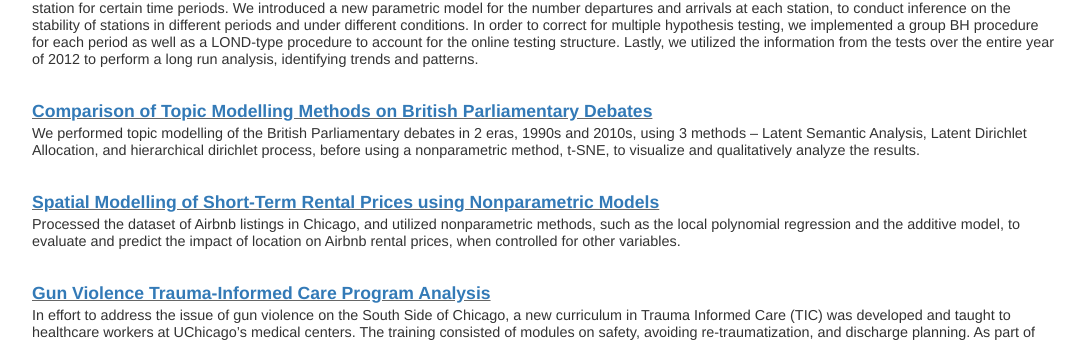
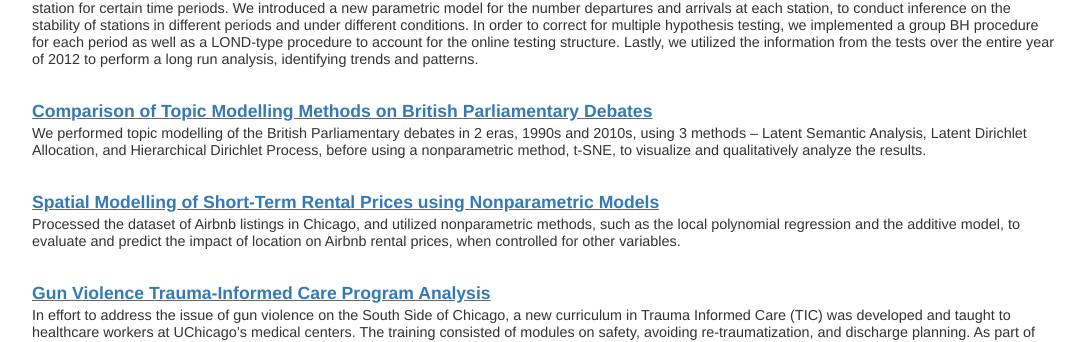
Before and after one commit to tanzhirong/tanzhirong.github.io, a Jekyll site: the page built from analytics/index.html, in a window 1280 px wide. Shown: the part 304-646 px from the top of the page, without its empty margins (96-1179 px from the left). Built offline with Jekyll 4.4.1, drawn with Linux system fonts in a browser that asks for light colours.

Commit message:
Update index.html

```diff
--- a/analytics/index.html
+++ b/analytics/index.html
@@ -12,7 +12,7 @@ title: Statistical Analysis | Zhi Rong Tan
 <br>
 
 <div class="project_title"><b><u><a target="_blank" href="lda_topicmodel.pdf">Comparison of Topic Modelling Methods on British Parliamentary Debates</a></u></b></div>
-<p class="exp_description"> We performed topic modelling of the British Parliamentary debates in 2 eras, 1990s and 2010s, using 3 methods – Latent Semantic Analysis, Latent Dirichlet Allocation, and hierarchical dirichlet process, before using a nonparametric method, t-SNE, to visualize and qualitatively analyze the results. </p>
+<p class="exp_description"> We performed topic modelling of the British Parliamentary debates in 2 eras, 1990s and 2010s, using 3 methods – Latent Semantic Analysis, Latent Dirichlet Allocation, and Hierarchical Dirichlet Process, before using a nonparametric method, t-SNE, to visualize and qualitatively analyze the results. </p>
 <br>
 
 <div class="project_title"><b><u><a target="_blank" href="airbnb.pdf">Spatial Modelling of Short-Term Rental Prices using Nonparametric Models</a></u></b></div>
```
